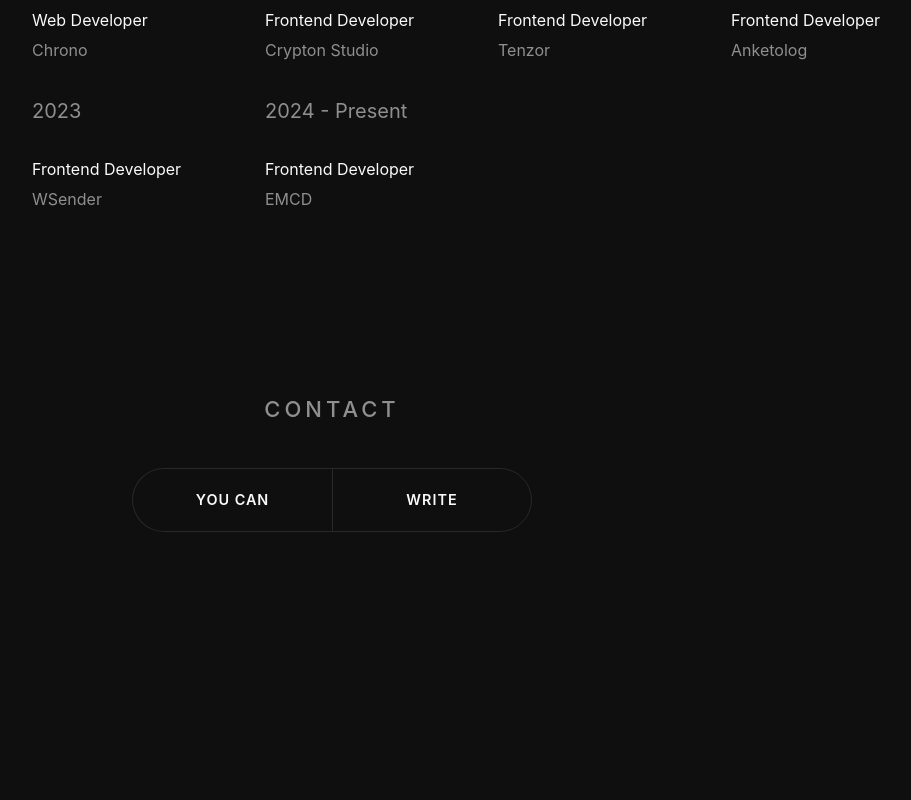
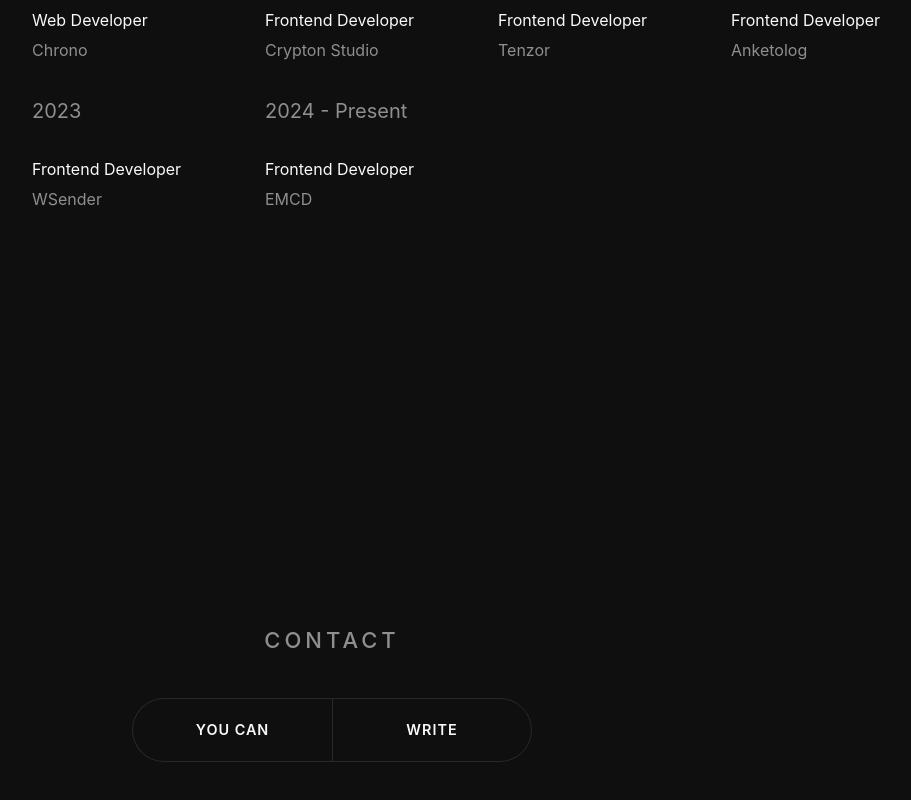
Before and after one commit to AlexanderBess/portfolio, a Vue app: page / in a window 1280 px wide. Shown: the part 1226-2026 px from the top of the page, without its empty margins (308-1219 px from the left). Before the commit the page ends 1858 px from the top, so only its background shows below. Built offline with nearby package versions, Linux system fonts and the light colour scheme.

Commit message:
Update Contact styles

```diff
--- a/src/components/Contact.vue
+++ b/src/components/Contact.vue
@@ -77,9 +77,11 @@
 
 <style lang="scss" scoped>
 .contact-morph {
-  padding: 100px 20px;
+  padding: 0 20px;
   display: flex;
+  height: 100vh;
   justify-content: center;
+  align-items: center;
   background: var(--bg-primary);
   overflow: hidden;
 
```
